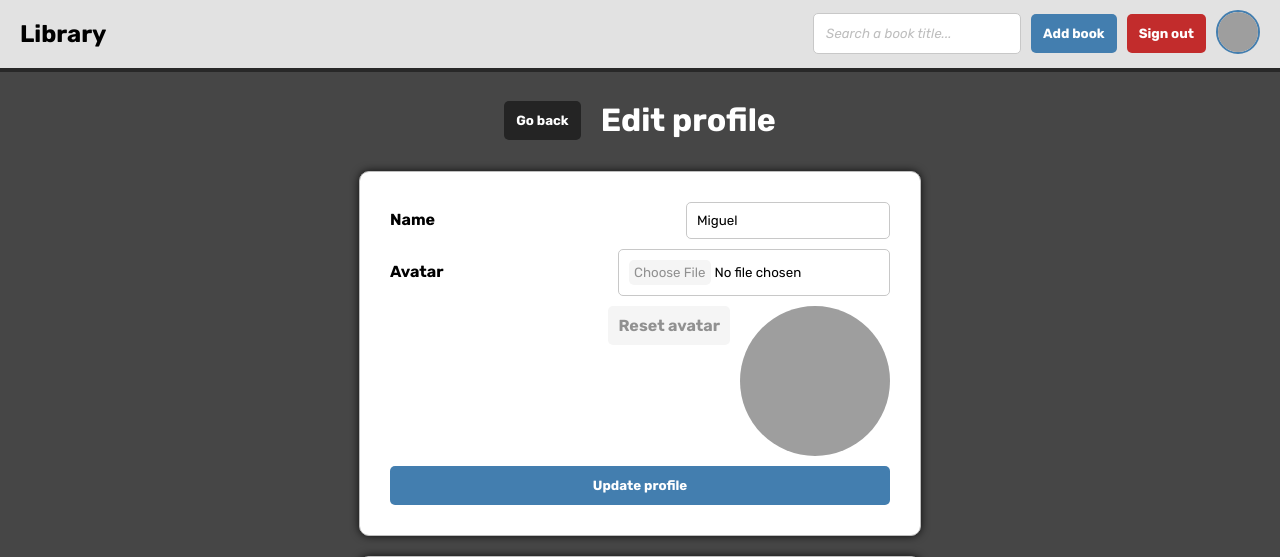
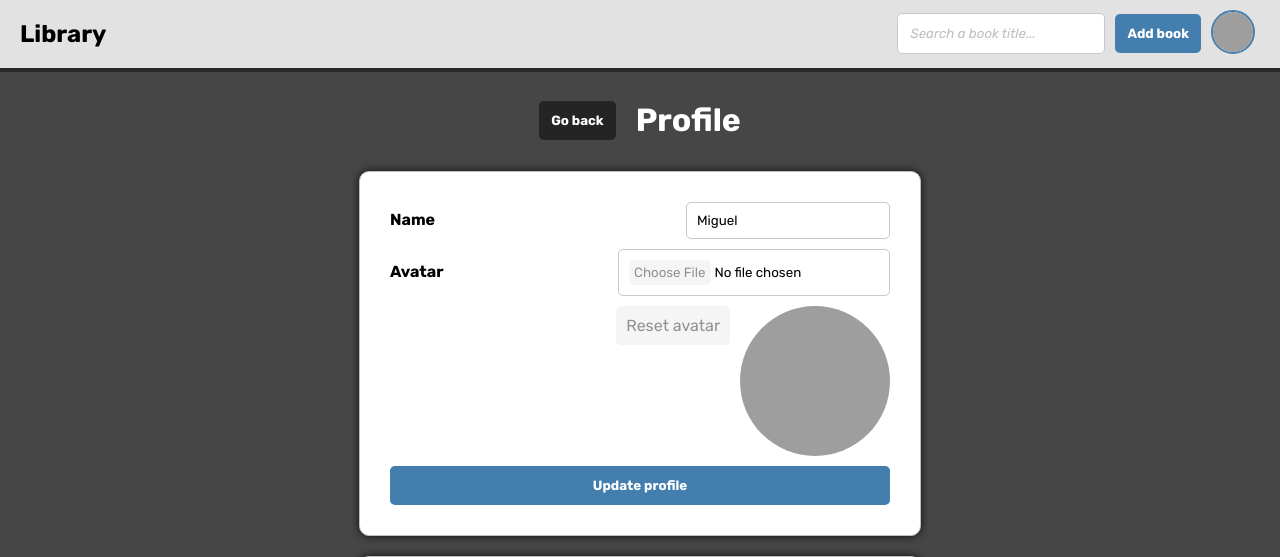
Before and after one commit to migbg/library, a PHP site: page /profile.php in a window 1280 px wide. Shown: the top 557 px of the page. Run offline with PHP 8.4, Linux system fonts and the light colour scheme; a user stored in the database is signed in; data comes from the database, SQL or seed files in the repository; grey boxes are pictures that could not be loaded.

Commit message:
CSS and behaviour changes
- User profile now has the buttons for 'sign out' and 'view profile' inside when clicking on it

```diff
--- a/nav.php
+++ b/nav.php
@@ -26,8 +26,15 @@
                 <div id="search-box"></div>
             </div>
             <a href="book_form.php"><button type="button"> Add book </button></a>
-            <a href="logout.php"><button class="delete" type="button"> Sign out </button></a>
-            <a href="profile.php"><img class="nav-avatar" src="uploads/<?php echo htmlspecialchars($_SESSION['loggedAvatar']); ?>" alt="Avatar" height="40px" width="40px"></a>
+<!--             <a href="logout.php"><button class="delete" type="button"> Sign out </button></a>
+            <a href="profile.php"><img class="nav-avatar" src="uploads/<?php echo htmlspecialchars($_SESSION['loggedAvatar']); ?>" alt="Avatar" height="40px" width="40px"></a> -->
+            <details>
+                <summary><img class="nav-avatar" src="uploads/<?php echo htmlspecialchars($_SESSION['loggedAvatar']); ?>" alt="Avatar" height="40px" width="40px"></summary>
+                <div>
+                    <a href="profile.php"><button class="back" type="button"> View profile </button></a>
+                    <a href="logout.php"><button class="delete" type="button"> Sign out </button></a>
+                </div>
+            </details>
         </div>
     </div>
 </nav>
--- a/profile.php
+++ b/profile.php
@@ -81,7 +81,7 @@
     <div class="container">
         <div class="container-row" style="align-items: center; gap: 20px;">
             <a href='index.php'><button class='back'> Go back </button></a>
-            <h1> Edit profile </h1>
+            <h1> Profile </h1>
         </div>
         <form enctype="multipart/form-data" method="POST">
             <div class="container-row">
--- a/style.css
+++ b/style.css
@@ -1,10 +1,9 @@
 @import url('https://fonts.googleapis.com/css2?family=Rubik:ital,wght@0,300..900;1,300..900&display=swap');
 
 @keyframes button-animation {
-    0% { transform: translateY(0); }
+    0%, 100% { transform: translateY(0); }
     25% { transform: translateY(3px); }
     75% { transform: translateY(-1px); }
-    100% { transform: translateY(0); }
 }
 
 @keyframes selected-book {
@@ -62,7 +61,7 @@ label:has(input[type="checkbox"]:checked) {
     background-color: rgb(245, 245, 245);
     padding: 10px;
     border-radius: 5px;
-    font-weight: normal;
+    font-weight: normal !important;
     justify-content: center;
     cursor: pointer;
 }
@@ -169,6 +168,10 @@ input[type="file"]::file-selector-button {
 
 input[type="radio" i] {
     display: none;
+}
+
+.votes-icons {
+    cursor: pointer;
 }
 
 label:has(#vote-positive:checked) .book-votes-icons {
@@ -325,11 +328,39 @@ nav {
     border-radius: 50px;
     border: 2px solid rgb(67, 126, 175);
     transition: 0.25s;
+    cursor: pointer;
 }
 
 .nav-avatar:hover {
     box-shadow: 0 0 8px 6px rgba(67, 126, 175, 0.5);
     transform: scale(1.1);
+}
+
+details {
+    position: relative;
+    display: flex;
+    align-items: center;
+    gap: 5px;
+}
+
+details summary::marker {
+    content: "";
+}
+
+details[open] > div {
+    position: absolute;
+    display: flex;
+    gap: 5px;
+    top: 65px;
+    right: 0;
+    background-color: white;
+    padding: 5px;
+    border-radius: 5px;
+    box-shadow: 0 0 8px rgba(0, 0, 0, 0.8);
+}
+
+details[open] > div button {
+    width: max-content;
 }
 
 .title {
```
